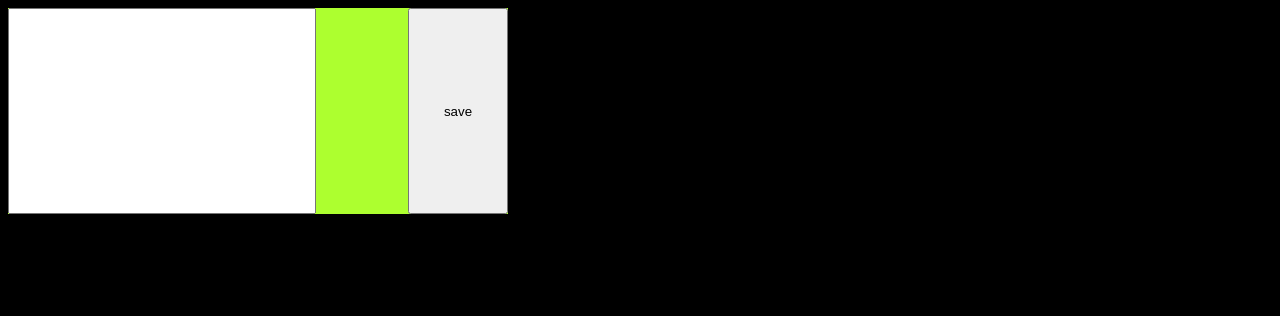
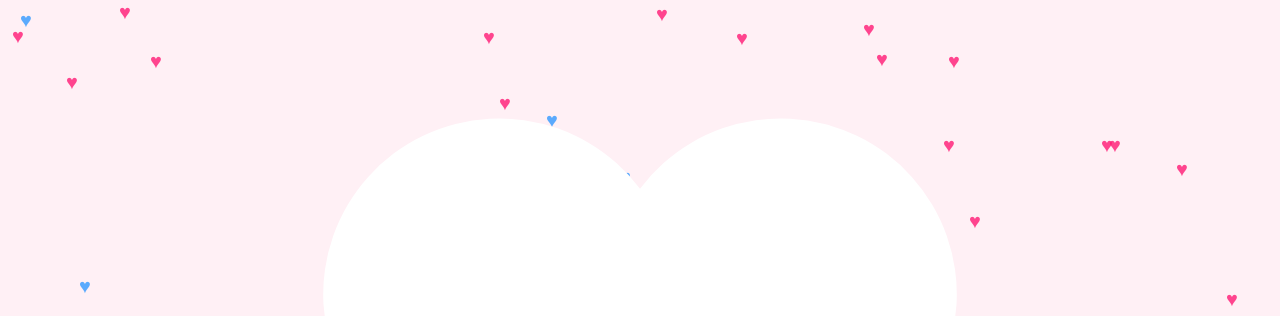
Before and after one commit to imstagram-reels/love, a plain HTML site: page IV.html in a window 1280 px wide. Shown: the top 316 px of the page. Drawn offline with Linux system fonts and the light colour scheme.

Commit message:
Update IV.html

```diff
--- a/IV.html
+++ b/IV.html
@@ -2,14 +2,182 @@
 <html lang="en">
 <head>
   <meta charset="UTF-8">
-  <meta name="viewport" content="width=device-width, initial-scale=1.0">
-  <link rel="stylesheet" href="/IV.css">
-  <title>Document</title>
+  <link class="khat" href="../valenzine-wildflower-sans-demo.zip">
+  <title> Love Box</title>
 </head>
 <body>
-  <div class="fader">
-    <div class="btn-dv"><button>save</button></div>
-    <div class="inpt-dv"><input onclick=""></div>
-  </div>
-</body>
+    <div class="glb"></div>
+  <div class="box">
+    <div class="center-text">myself</div>
+    <div class="love-text-bottom">I LOVE YOU</div>
+    </div>
+    <div class="shadow-glb-c"></div>
+    <div class="shadow-glb-b"></div>
+    <div class="shadow-glb-a"></div>
+
+
+    <style>
+         body {
+    display: flex;
+    justify-content: center;
+    align-items: center;
+    height: 100vh;
+    background-color: #fff0f5;
+    margin: 0;
+    }
+    .glb {
+    width: 700px;
+    height: 700px ;
+    border: 2px solid #000;
+    position: relative;
+    font-family: Arial, sans-serif;
+    overflow: hidden;
+    background-color: #ffffff;
+    clip-path: url(#heartPath);
+    animation: beat 7s ease-in-out infinite;
+    z-index: 2;
+    }
+
+    .shadow-glb-a {
+    width: 650px;
+    height: 650px;
+    position: absolute;
+    background-color: #d1006c;
+    clip-path: url(#heartPath);
+    animation: shadow-glb-a 7s  infinite ;
+    /* animation: name duration timing-function delay iteration-count direction fill-mode; */
+    }
+        .shadow-glb-b {
+    width: 650px;
+    height: 650px;
+    position: absolute;
+    background-color: #d1006c;
+    clip-path: url(#heartPath);
+    animation: shadow-glb-b 7s  infinite ;
+    /* animation: name duration timing-function delay iteration-count direction fill-mode; */
+    }
+        .shadow-glb-c {
+    width: 650px;
+    height: 650px;
+    position: absolute;
+    background-color: blueviolet;
+    clip-path: url(#heartPath);
+    animation: shadow-glb-c 7s  infinite ;
+    /* animation: name duration timing-function delay iteration-count direction fill-mode; */
+    }
+
+
+    @keyframes beat {
+      0%,20% { transform: scale(1); }
+      10% { transform: scale(1.2); }
+    }
+
+    @keyframes shadow-glb-a {
+      0% { transform: scale(1);    opacity:100% ;}
+      20% { transform: scale();   opacity: 0;}
+      30% { transform: scale(1.7);   opacity: 0;}
+      50% { transform: scale(1);   opacity: 0;}
+    }
+       @keyframes shadow-glb-b {
+      0% { transform: scale(1);    opacity:100% ;}
+      25% { transform: scale();   opacity: 0;}
+      30% { transform: scale(1.4);   opacity: 0;}
+      50% { transform: scale(1);   opacity: 0;}
+    }
+       @keyframes shadow-glb-c {
+      0% { transform: scale(1);    opacity:100% ;}
+      20% { transform: scale();   opacity: 0;}
+      30% { transform: scale(1.9);   opacity: 0;}
+      50% { transform: scale(1);   opacity: 0;}
+    }
+
+    .gl {
+        background-color: greenyellow;
+        width: calc(100% - 500px);
+        height: calc(100% - 500px);
+      display: flex;
+      justify-items: center;
+      position: absolute;
+      z-index: 2;
+      box-shadow: 1px 1px 10000px red;
+    }
+
+    .center-text {
+    position: absolute;
+    top: 50%;
+    left: 50%;
+    transform: translate(-50%, -150%);
+    font-size: 30px;
+    font-weight: bold;
+    color: #ff1a75;
+    z-index: 2;
+    padding: 10px;
+    /* border: 2px solid #d1006c; */
+    border-radius: 8px;
+    /* background-color: rgba(255, 255, 255, 0.7); */
+    font-style: "valenzine-wildflower-sans-demo";
+    }
+    .love-text-bottom {
+    position: absolute;
+    bottom: 10px;
+    left: 50%;
+    transform: translateX(-50%);
+    font-size: 14px;
+    color: #ff3385;
+    font-weight: bold;
+    animation: pulse 2s infinite;
+}
+.heart {
+    position: absolute;
+    font-size: 20px;
+    opacity: 0.8;
+    animation: float 5s infinite ease-in-out;
+
+}
+    @keyframes float {
+    0% { transform: translateY(0px) rotate(0deg); }
+    50% { transform: translateY(-10px) rotate(20deg); }
+    100% { transform: translateY(0px) rotate(0deg); }
+    }
+    @keyframes pulse {
+    0%, 100% { transform: translateX(-50%) scale(1); }
+    50% { transform: translateX(-50%) scale(1.2); }
+}
+.gb {
+  width: 200px;
+  height: 200px;
+  background: red;
+  clip-path: url(#heartPath);
+}
+
+    </style>
+
+   <svg width="0" height="0">
+    <clipPath id="heartPath" clipPathUnits="objectBoundingBox">
+      <path d="M0.5,0.9
+               L0.1,0.5
+               A0.2,0.2 0 0,1 0.5,0.2
+               A0.2,0.2 0 0,1 0.9,0.5
+               Z" />
+    </clipPath>
+  </svg>
+
+    <script>
+      const box = document.querySelector('.box');
+      const colors = ['#ff1a75','#ff1a75','#ff1a75','#3399ff'];
+      for (let i = 0; i < 70; i++) {
+        const heart = document.createElement('div');
+        heart.className = 'heart';
+        heart.innerText = '♥';
+        heart.style.color = colors[Math.floor(Math.random() * colors.length)];
+        heart.style.top = Math.random() * 97 + '%';
+        heart.style.left = Math.random() * 97 + '%';
+        heart.style.transform += ` rotate(${Math.random() * 360}deg)`;
+        box.appendChild(heart);
+      }
+    </script>
 </html>
+
+
+
+</html>
```
